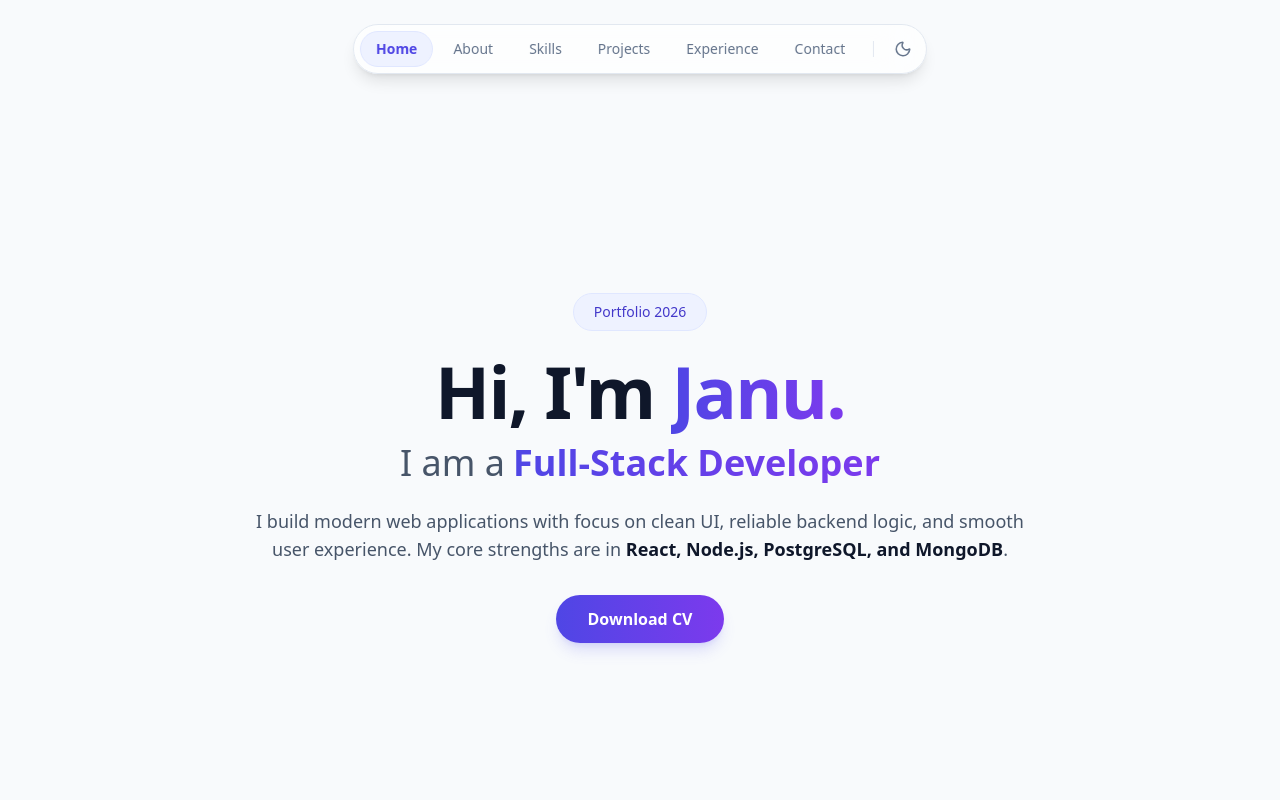
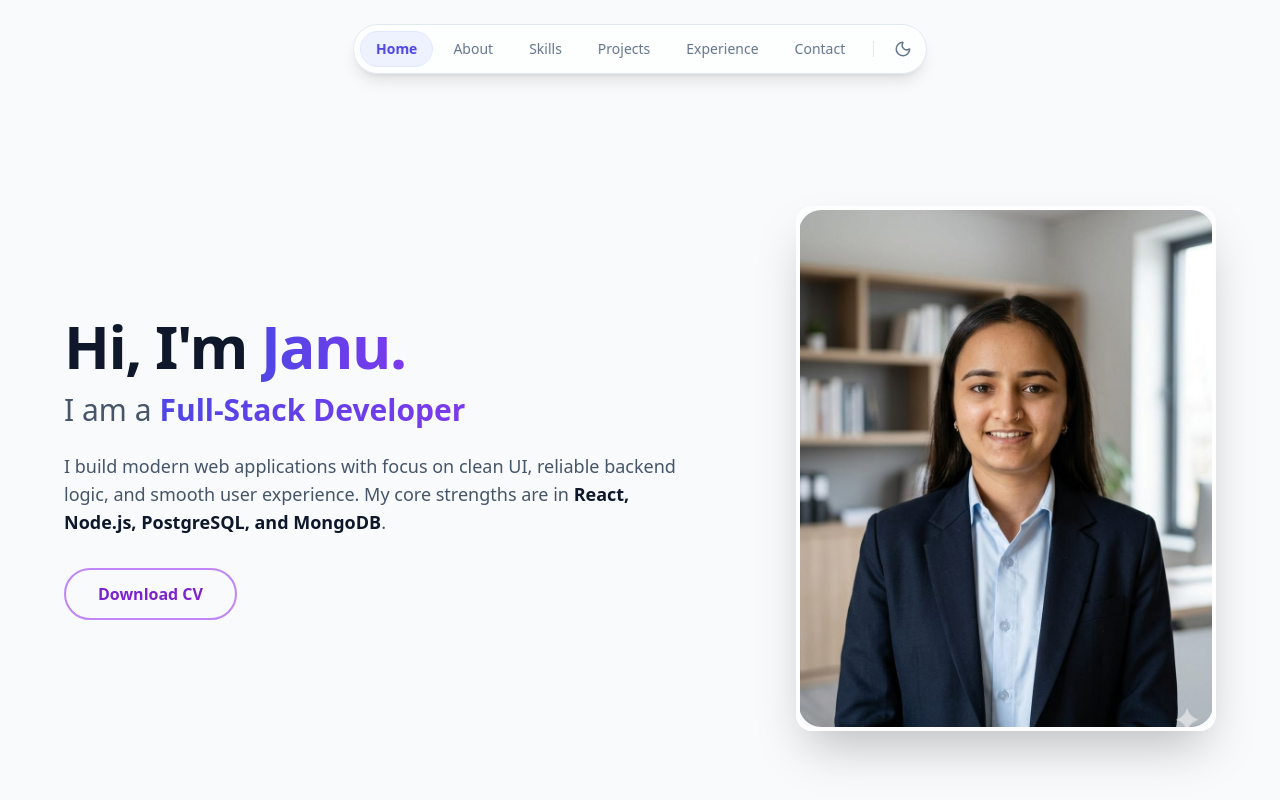
Before and after one commit to Janu1410/Portfolio, a React (Vite) app: page / in a window 1280 px wide. Shown: the top 800 px of the page. Built offline with nearby package versions, Linux system fonts and the light colour scheme.

Commit message:
photo added

```diff
--- a/src/sections/Home.jsx
+++ b/src/sections/Home.jsx
@@ -27,20 +27,27 @@ const Home = () => {
       initial={{ opacity: 0, y: 20 }}
       animate={{ opacity: 1, y: 0 }}
       exit={{ opacity: 0, y: -20 }}
-      className="flex flex-col items-center justify-center min-h-[85vh] text-center px-6 relative z-10"
+      className="min-h-[85vh] px-6 relative z-10 flex items-center"
     >
+      <div className="mx-auto w-full max-w-6xl flex flex-col-reverse md:flex-row-reverse items-center gap-10 md:gap-16">
         <motion.div
-        initial={{ opacity: 0 }}
-        animate={{ opacity: 1 }}
+          initial={{ opacity: 0, scale: 0.95 }}
+          animate={{ opacity: 1, scale: 1 }}
           transition={{ delay: 0.2 }}
-        className="mb-6 px-5 py-2 rounded-full text-sm font-medium backdrop-blur-sm
-          border border-indigo-100 bg-indigo-50 text-indigo-700
-          dark:border-purple-500/30 dark:bg-purple-500/10 dark:text-purple-400"
+          className="w-full md:w-5/12 flex justify-center md:justify-end"
         >
-        Portfolio 2026
+          <img
+            src="/photo.svg"
+            alt="Portrait of Janu"
+            className="w-full max-w-[360px] md:max-w-[420px] aspect-[4/5] rounded-2xl object-cover border-4 border-white/80 shadow-2xl
+              dark:border-slate-900/70"
+          />
         </motion.div>
 
-      <h1 className="text-5xl md:text-7xl font-bold tracking-tight mb-4 text-slate-900 dark:text-white">
+        <div className="w-full md:w-7/12 text-center md:text-left">
+
+
+          <h1 className="text-4xl md:text-6xl font-bold tracking-tight mb-4 text-slate-900 dark:text-white">
             Hi, I&apos;m{' '}
             <span
               className="text-transparent bg-clip-text bg-gradient-to-r
@@ -51,9 +58,9 @@ const Home = () => {
             </span>
           </h1>
 
-      <div className="text-xl md:text-4xl font-light text-slate-600 dark:text-gray-400 mb-6 flex flex-col md:flex-row items-center justify-center gap-2">
+          <div className="text-lg md:text-3xl font-light text-slate-600 dark:text-gray-400 mb-6 flex flex-col md:flex-row items-center md:items-baseline justify-center md:justify-start gap-2">
             <span>I am a</span>
-        <div className="h-[40px] flex items-center justify-center overflow-hidden">
+            <div className="h-[36px] flex items-center justify-center overflow-hidden">
               <AnimatePresence mode="wait">
                 <motion.span
                   key={index}
@@ -74,26 +81,28 @@ const Home = () => {
           <motion.p
             initial={{ opacity: 0 }}
             animate={{ opacity: 1 }}
-        transition={{ delay: 0.35 }}
-        className="max-w-3xl text-base md:text-lg text-slate-600 dark:text-gray-400 mb-8 leading-relaxed"
+            transition={{ delay: 0.3 }}
+            className="max-w-2xl text-base md:text-lg text-slate-600 dark:text-gray-400 mb-8 leading-relaxed mx-auto md:mx-0"
           >
             I build modern web applications with focus on clean UI, reliable backend logic, and smooth user experience.
             My core strengths are in
             <span className="text-slate-900 dark:text-white font-semibold"> React, Node.js, PostgreSQL, and MongoDB</span>.
           </motion.p>
 
-      <div className="flex flex-wrap justify-center gap-4">
+          <div className="flex flex-wrap justify-center md:justify-start gap-4">
             <button
               type="button"
               onClick={handleResumeClick}
               disabled={!hasResume}
               title={hasResume ? 'Open CV' : 'Add resumeUrl in src/data/siteConfig.js'}
-          className="px-8 py-3 rounded-full font-bold text-white transition-all duration-300 hover:scale-105 disabled:opacity-60 disabled:cursor-not-allowed disabled:hover:scale-100
-            bg-gradient-to-r from-indigo-600 to-violet-600 shadow-lg shadow-indigo-500/20
-            dark:from-purple-600 dark:to-blue-600 dark:shadow-purple-500/25"
+              className="px-8 py-3 rounded-full font-bold transition-all duration-300 hover:scale-105 disabled:opacity-60 disabled:cursor-not-allowed disabled:hover:scale-100
+                text-purple-700 border-2 border-purple-500/70 bg-transparent hover:bg-purple-500/10
+                dark:text-purple-300 dark:border-purple-400/60 dark:hover:bg-purple-400/10"
             >
               {hasResume ? 'Download CV' : 'CV Link Pending'}
             </button>
+          </div>
+        </div>
       </div>
     </motion.div>
   );
--- a/src/sections/Projects.jsx
+++ b/src/sections/Projects.jsx
@@ -61,7 +61,7 @@ const projects = [
       db: 'MongoDB',
     },
     features: ['User authentication', 'Dynamic content modules', 'Booking management'],
-    liveUrl: 'https://your-destiny-wander-live-link.com',
+    liveUrl: 'https://destinywander.onrender.com',
     githubUrl: 'https://github.com/Janu1410/DestinyWander',
   },
   {
```
Also changed, not shown: public/photo.jpeg (added), public/photo.svg (added). Lines whose indentation alone changed are shown as unchanged.
